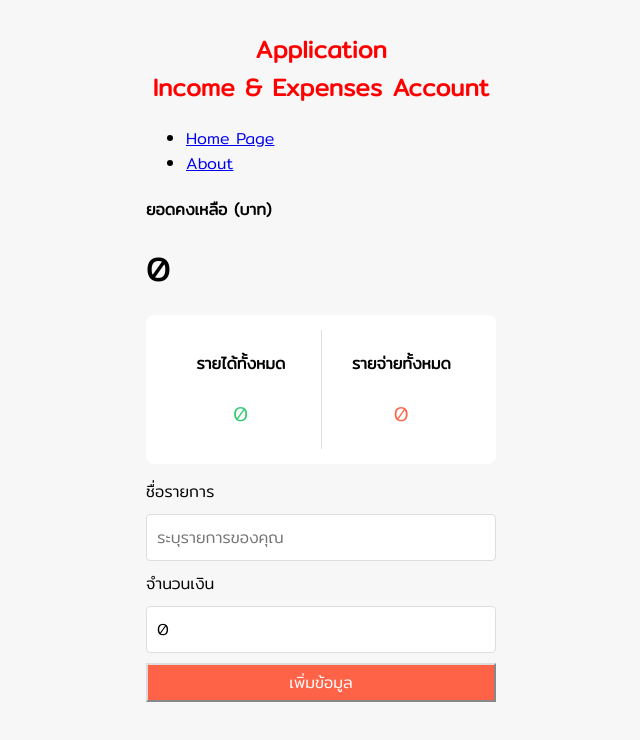
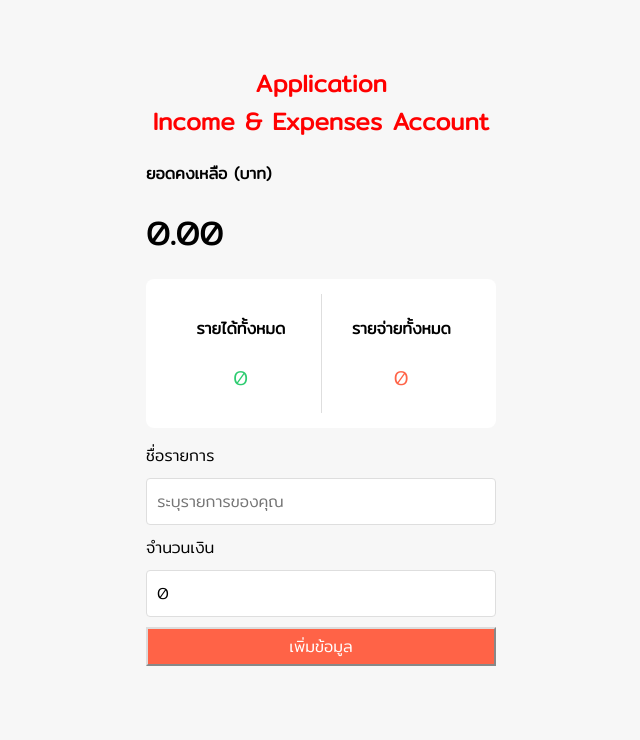
Before and after one commit to JJwachi23/JavaScript, a React (Create React App) app in the folder my-app/: page / in a window 1280 px wide. Shown: the top 740 px of the page, without its empty margins (319-959 px from the left). Built offline with nearby package versions, Linux system fonts and the light colour scheme.

Commit message:
wachirawit

```diff
--- a/my-app/src/App.js
+++ b/my-app/src/App.js
@@ -1,4 +1,4 @@
-// import logo from './logo.svg';
+import logo from './logo.svg';
 import './App.css';
 
 import Transaction from './components/Transaction';
@@ -8,7 +8,8 @@
 
 import { useState,useEffect } from 'react';
 import DataContext from './components/Data/DataContext';
-import { BrowserRouter as Router, Link } from 'react-router-dom';
+
+
 
 function App() {
   const Design = {color: 'red', textAlign: 'center', fontSize: '1.5rem' };
@@ -45,19 +46,6 @@
     <DataContext.Provider value={{Income: reportIncome, Expense: reportExpense}}>
       <div className='container'>
         <h2 style={Design}>Application <br/>Income & Expenses Account </h2>
-      <Router>
-            <div>
-              <ul className='holizontal-menu'>
-                <li>
-                  <Link to='/'>Home Page</Link>
-                </li>
-                <li>
-                  <Link to='/'>About</Link>
-                </li>
-              </ul>
-            </div>
-          </Router>
-
         <ReportComponent/>
         <FormComponent onAddItem={onAddNewItem}/>
         <Transaction items = {items}/>
--- a/my-app/src/components/Item.js
+++ b/my-app/src/components/Item.js
@@ -8,8 +8,12 @@
   const status = amount < 0 ? "Expense" : "Income" ;
   const symbol = amount <0 ?"-" :  "+";
 
+  const formatNumber = (num) => {
+    return num.toString().replace(/(\d)(?=(\d{3})+(?!\d))/g, '$1,')
+};
+
     return(
-      <li className={status}>{title}<span>{symbol}{Math.abs(amount)}</span></li>
+      <li className={status}>{title}<span>{symbol}{formatNumber(Math.abs(amount))}</span></li>
     );
   }
 
--- a/my-app/src/components/ReportComponent.js
+++ b/my-app/src/components/ReportComponent.js
@@ -3,21 +3,25 @@
 import "./ReportComponent.css";
 
 const ReportComponent = () => {
-   // const name = useContext(DataContext);
-   const{Income, Expense} = useContext(DataContext);
+
+const{Income, Expense} = useContext(DataContext);
+    const formatNumber = (num) => {
+        return num.toString().replace(/(\d)(?=(\d{3})+(?!\d))/g, '$1,')
+    };
+
     return (
         <div>
             <h4> ยอดคงเหลือ (บาท)</h4>
-            <h1>{Income-Expense}</h1>
+            <h1>{formatNumber((Income-Expense).toFixed(2))}</h1>
 <div className="report-container">
     <div>
         <h4>รายได้ทั้งหมด</h4>
-        <p className="report plus">{Income}</p>
+        <p className="report plus">{formatNumber(Income)}</p>
     </div>
 
     <div>
         <h4>รายจ่ายทั้งหมด</h4>
-        <p className="report minus">{Expense}</p>
+        <p className="report minus">{formatNumber(Expense)}</p>
     </div>
 </div>
 
```
